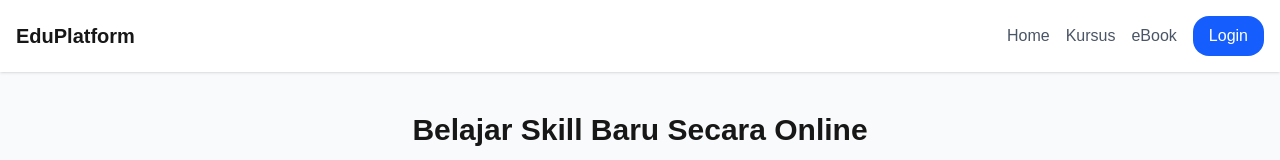
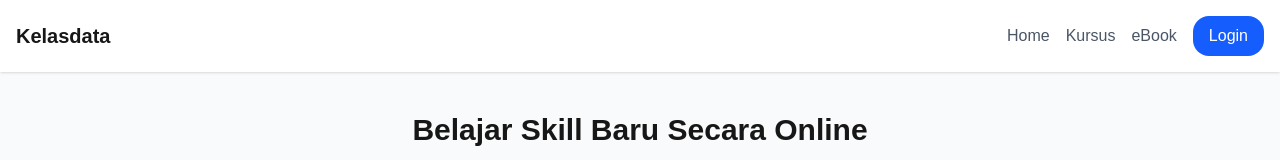
Before and after one commit to tharequest/kelasdata.com, a Next.js app: page / in a window 1280 px wide. Shown: the top 160 px of the page. Built offline with nearby package versions, Linux system fonts and the light colour scheme.

Commit message:
update homepage ui

```diff
--- a/app/page.tsx
+++ b/app/page.tsx
@@ -3,7 +3,7 @@ export default function Home() {
     <div className="min-h-screen bg-gray-50">
       {/* Navbar */}
       <nav className="bg-white shadow-sm p-4 flex justify-between items-center">
-        <h1 className="text-xl font-bold">EduPlatform</h1>
+        <h1 className="text-xl font-bold">Kelasdata</h1>
         <div className="space-x-4">
           <button className="text-gray-600">Home</button>
           <button className="text-gray-600">Kursus</button>
```
